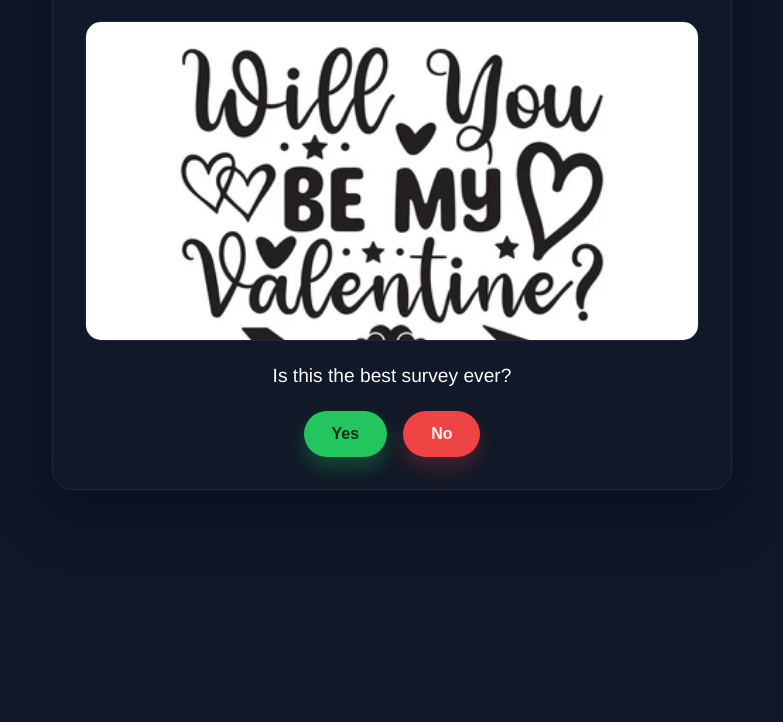
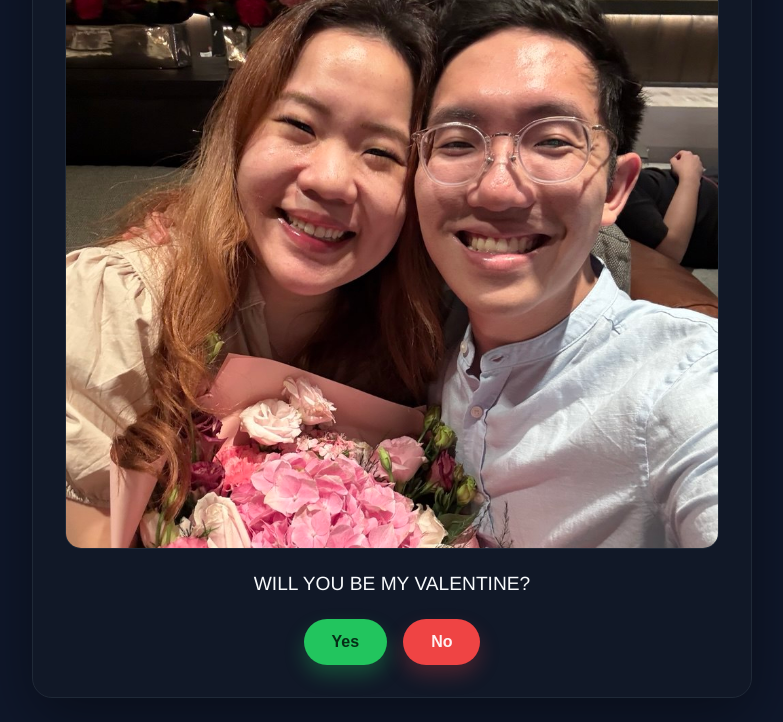
Before and after one commit to demitycho/survey-2026, a plain HTML site: page index.html in a window 1280 px wide. Shown: the part 206-928 px from the top of the page, without its empty margins (248-1031 px from the left). Before the commit the page ends 800 px from the top, so only its background shows below. Drawn offline with Linux system fonts and the light colour scheme.

Commit message:
Update again

```diff
--- a/index.html
+++ b/index.html
@@ -9,14 +9,13 @@
   <body>
     <main class="card">
       <h1>Survey 2026</h1>
-      <p class="subtitle">Only one answer is correct.</p>
 
       <div class="image-wrap">
-        <img src="image.webp" alt="Survey illustration" />
+        <img src="image.jpg" alt="Survey illustration" />
       </div>
 
       <div class="question">
-        <p>Is this the best survey ever?</p>
+        <p>WILL YOU BE MY VALENTINE?</p>
       </div>
 
       <div class="actions">
--- a/styles.css
+++ b/styles.css
@@ -14,7 +14,7 @@ body {
 }
 
 .card {
-  width: min(680px, 100%);
+  width: min(720px, 100%);
   background: #111827;
   border: 1px solid #1f2937;
   border-radius: 20px;
@@ -35,7 +35,7 @@ h1 {
 
 .image-wrap {
   width: 100%;
-  max-height: 320px;
+  max-height: 650px;
   overflow: hidden;
   border-radius: 16px;
   border: 1px solid #1f2937;
```
Also changed, not shown: image.jpg (added).
